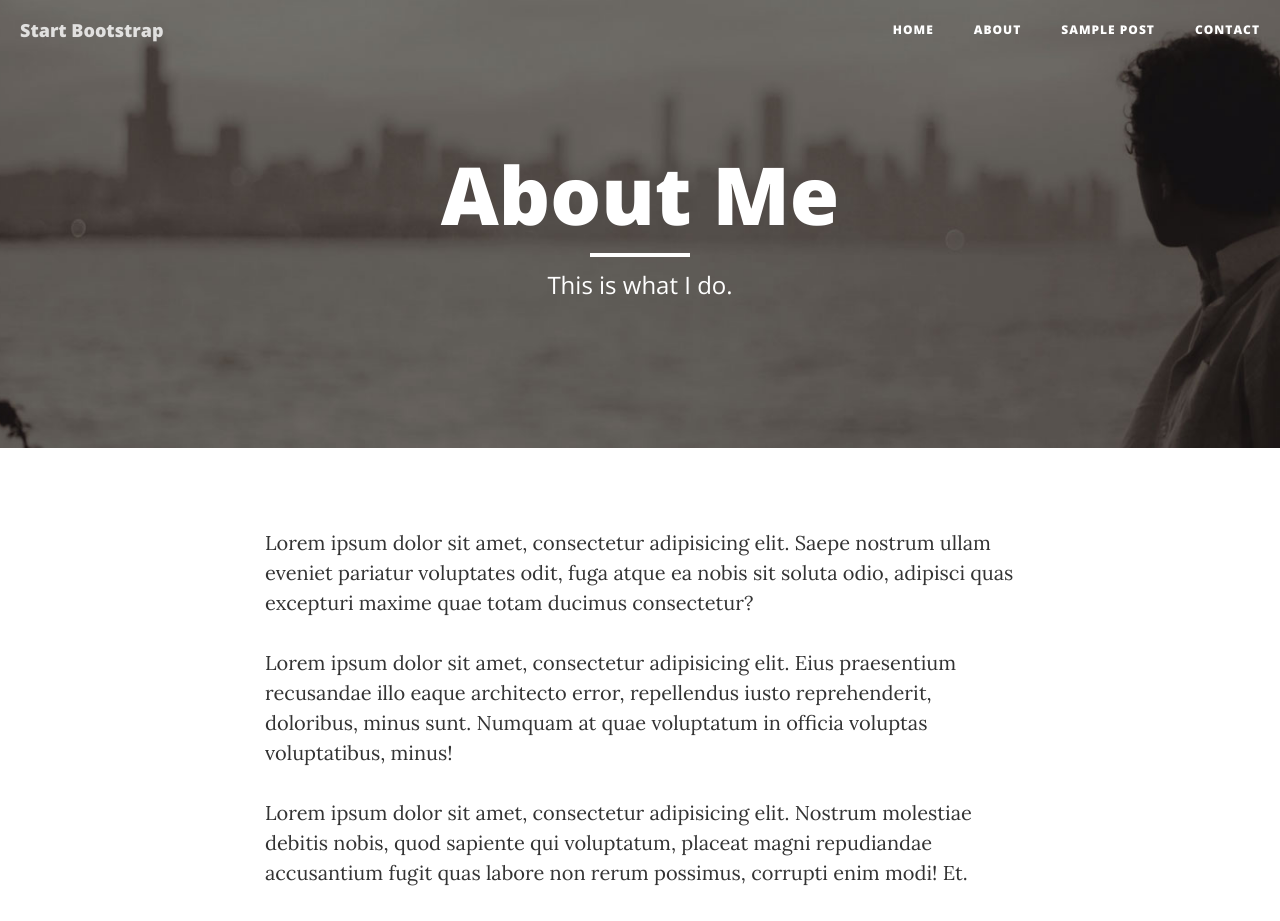
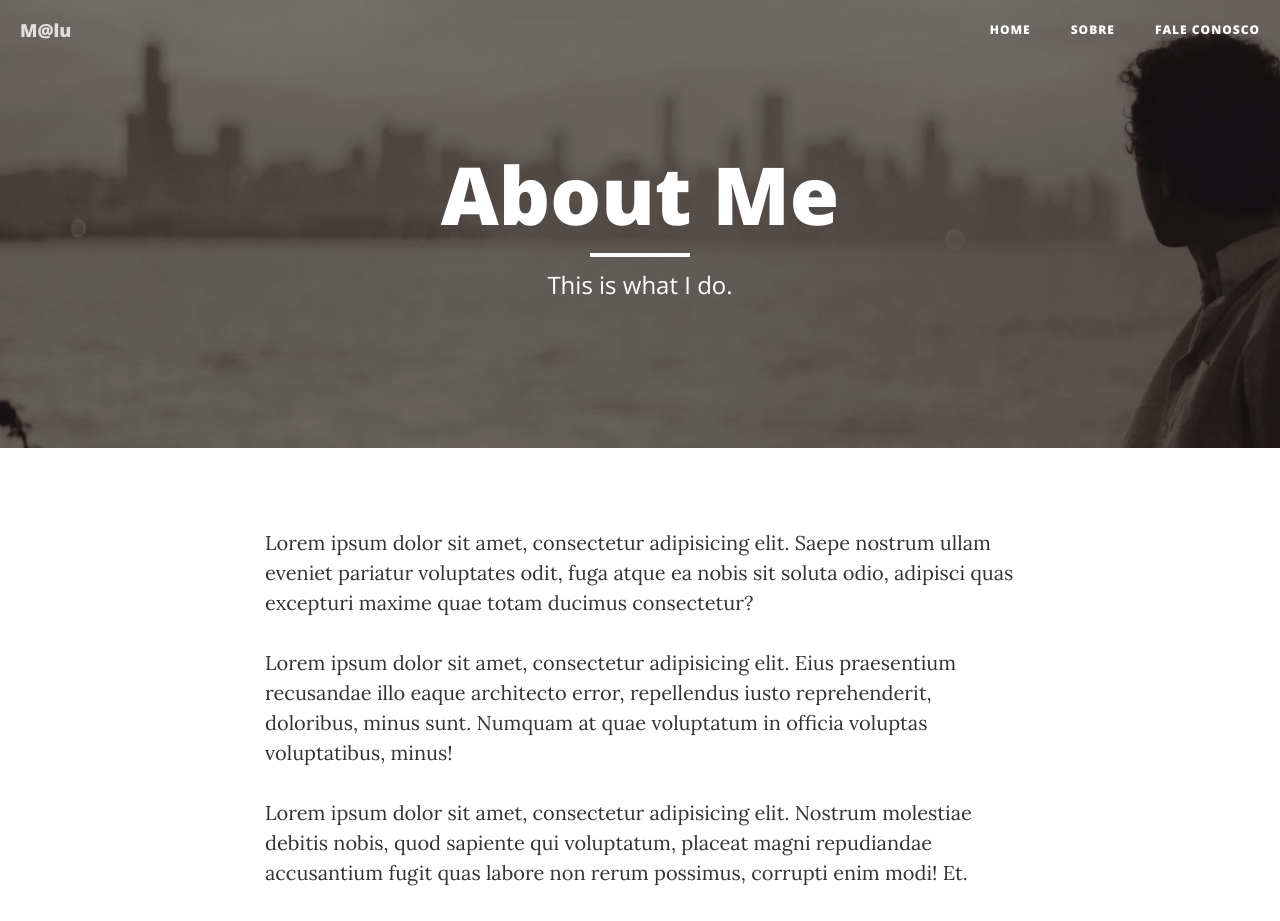
Before and after one commit to malubsi/malubsi.github.io, a website: page about.html in a window 1280 px wide. Shown: the top 921 px of the page. Drawn offline with nearby package versions, Linux system fonts and the light colour scheme.

Commit message:
Ajustando Menu

```diff
--- a/about.html
+++ b/about.html
@@ -42,7 +42,7 @@
                     <span class="sr-only">Toggle navigation</span>
                     Menu <i class="fa fa-bars"></i>
                 </button>
-                <a class="navbar-brand" href="index.html">Start Bootstrap</a>
+                <a class="navbar-brand" href="index.html">M@lu</a>
             </div>
 
             <!-- Collect the nav links, forms, and other content for toggling -->
@@ -52,13 +52,10 @@
                         <a href="index.html">Home</a>
                     </li>
                     <li>
-                        <a href="about.html">About</a>
+                        <a href="about.html">Sobre</a>
                     </li>
                     <li>
-                        <a href="post.html">Sample Post</a>
-                    </li>
-                    <li>
-                        <a href="contact.html">Contact</a>
+                        <a href="contact.html">Fale Conosco</a>
                     </li>
                 </ul>
             </div>
```
Also changed, not shown: contact.html (+3 -6 lines), post.html (+3 -6 lines).
